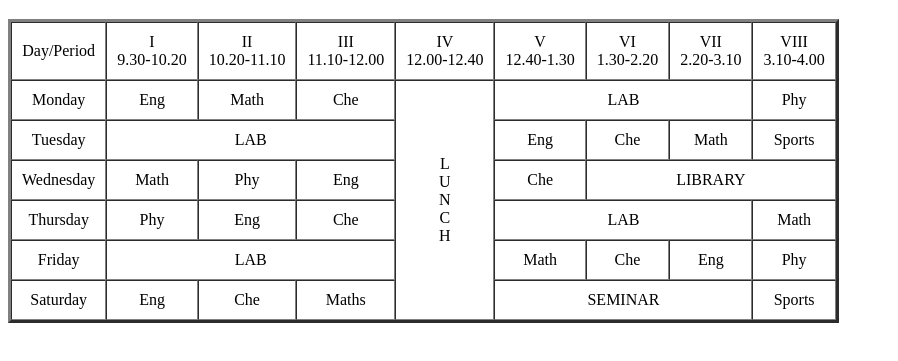
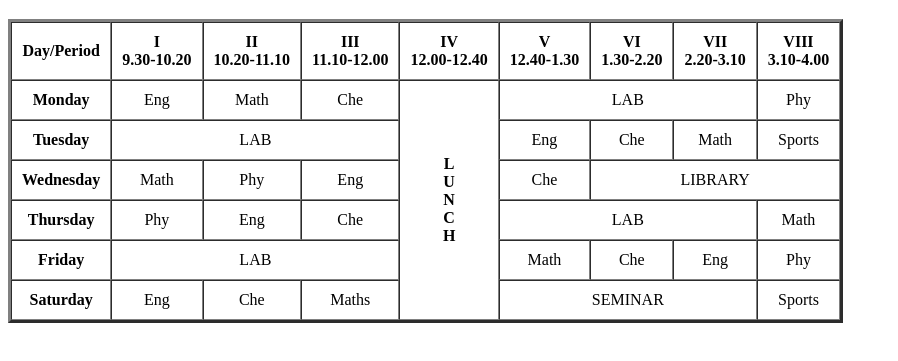
Before and after one commit to Sandhu005/practice, a plain HTML site: page scheduleTable.html in a window 1280 px wide. Shown: the part 61-422 px from the top of the page, without its empty margins (0-898 px from the left). Drawn offline with Linux system fonts and the light colour scheme.

Commit message:
Update scheduleTable.html

```diff
--- a/scheduleTable.html
+++ b/scheduleTable.html
@@ -9,27 +9,27 @@
     <h1>&nbsp;&nbsp;&nbsp;&nbsp;&nbsp;&nbsp;&nbsp;&nbsp;&nbsp;&nbsp;&nbsp;&nbsp;&nbsp;&nbsp;&nbsp;&nbsp;&nbsp;&nbsp;&nbsp;&nbsp;&nbsp;&nbsp;&nbsp;&nbsp;&nbsp;&nbsp;&nbsp;&nbsp;&nbsp;&nbsp;&nbsp;&nbsp;&nbsp;&nbsp;&nbsp;&nbsp;&nbsp;&nbsp;&nbsp;&nbsp;&nbsp;&nbsp;&nbsp;&nbsp;TIME TABLE</h1>
     <table border="3px" cellspacing="0" cellpadding="10">
         <tr align="center">
-            <td>Day/Period</td>
-            <td>I<br>9.30-10.20</td>
-            <td>II<br>10.20-11.10</td>
-            <td>III<br>11.10-12.00</td>
-            <td>IV<br>12.00-12.40</td>
-            <td>V<br>12.40-1.30</td>
-            <td>VI<br>1.30-2.20</td>
-            <td>VII<br>2.20-3.10</td>
-            <td>VIII<br>3.10-4.00</td>
+            <th>Day/Period</th>
+            <th>I<br>9.30-10.20</th>
+            <th>II<br>10.20-11.10</th>
+            <th>III<br>11.10-12.00</th>
+            <th>IV<br>12.00-12.40</th>
+            <th>V<br>12.40-1.30</th>
+            <th>VI<br>1.30-2.20</th>
+            <th>VII<br>2.20-3.10</th>
+            <th>VIII<br>3.10-4.00</th>
         </tr>
         <tr align="center">
-            <td>Monday</td>
+            <th>Monday</th>
             <td>Eng</td>
             <td>Math</td>
             <td>Che</td>
-            <td rowspan="6">L<br>U<br>N<br>C<br>H</td>
+            <th rowspan="6">L<br>U<br>N<br>C<br>H</th>
             <td colspan="3">LAB</td>
             <td>Phy</td>
         </tr>
         <tr align="center">
-            <td>Tuesday</td>
+            <th>Tuesday</th>
             <td colspan="3">LAB</td>
             <td>Eng</td>
             <td>Che</td>
@@ -37,7 +37,7 @@
             <td>Sports</td>
         </tr>
         <tr align="center">
-            <td>Wednesday</td>
+            <th>Wednesday</th>
             <td>Math</td>
             <td>Phy</td>
             <td>Eng</td>
@@ -45,7 +45,7 @@
             <td colspan="3">LIBRARY</td>
         </tr>
         <tr align="center">
-            <td>Thursday</td>
+            <th>Thursday</th>
             <td>Phy</td>
             <td>Eng</td>
             <td>Che</td>
@@ -53,7 +53,7 @@
             <td>Math</td>
         </tr>
         <tr align="center">
-            <td>Friday</td>
+            <th>Friday</th>
             <td colspan="3">LAB</td>
             <td>Math</td>
             <td>Che</td>
@@ -61,7 +61,7 @@
             <td>Phy</td>
         </tr>
         <tr align="center">
-            <td>Saturday</td>
+            <th>Saturday</th>
             <td>Eng</td>
             <td>Che</td>
             <td>Maths</td>
```
